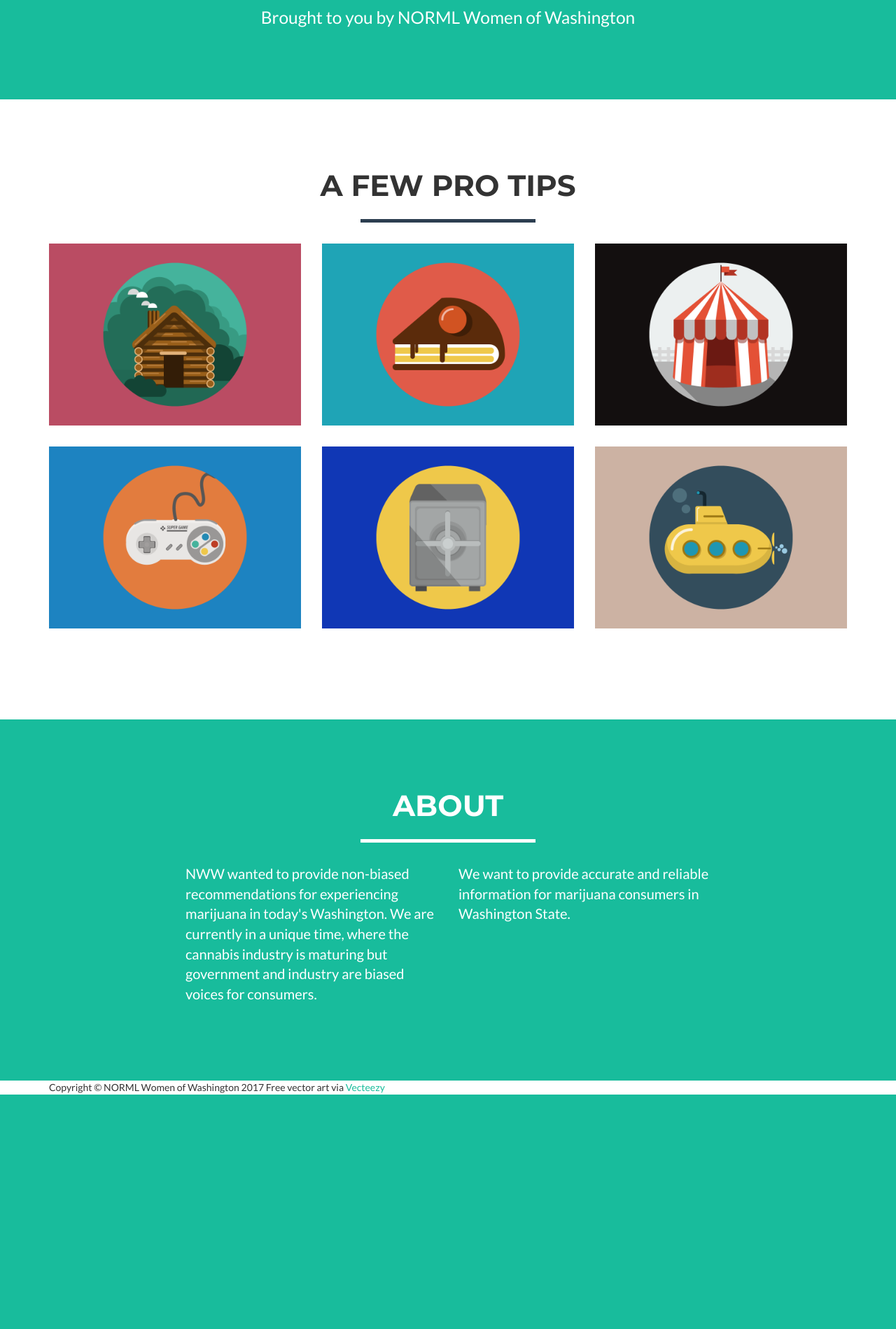
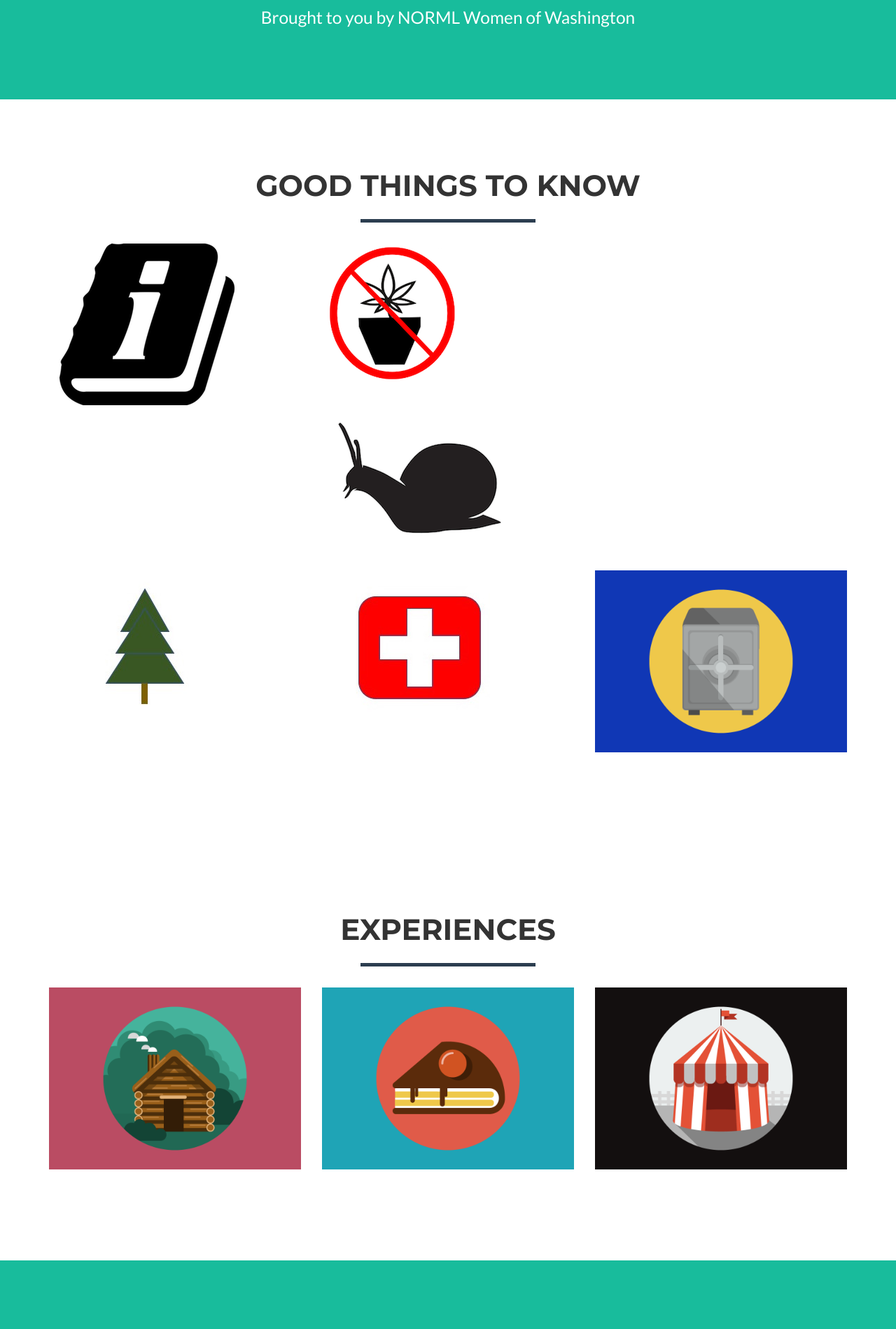
Before and after one commit to eyspahn/NWW_userguide, a Flask app: page / in a window 1280 px wide. Shown: the part 627-2526 px from the top of the page at 70% size. Before the commit the page ends 2191 px from the top, so only its background shows below. Run offline with Flask 2, Linux system fonts and the light colour scheme; some libraries are stand-ins or nearby versions.

Commit message:
Sketching out format and testing some icons

```diff
--- a/NWW_userguide/templates/index.html
+++ b/NWW_userguide/templates/index.html
@@ -87,7 +87,86 @@
         <div class="container">
             <div class="row">
                 <div class="col-lg-12 text-center">
-                    <h2>A few pro tips</h2>
+                    <h2>Good Things to Know</h2>
+                    <hr class="star-primary">
+                </div>
+            </div>
+
+            <div class="col-sm-4 portfolio-item">
+                <a href="#portfolioModal6" class="portfolio-link" data-toggle="modal">
+                    <div class="caption">
+                        <div class="caption-content">
+                            <i class="fa fa-search-plus fa-3x"></i>
+                        </div>
+                    </div>
+                    <img src="/static/img/information-icon.png" class="img-responsive" alt="">
+                </a>
+            </div>
+
+            <div class="row">
+                <div class="col-sm-4 portfolio-item">
+                    <a href="#portfolioModal1" class="portfolio-link" data-toggle="modal">
+                        <div class="caption">
+                            <div class="caption-content">
+                                <i class="fa fa-search-plus fa-3x"></i>
+                            </div>
+                        </div>
+                        <img src="/static/img/no_homegrow.png" class="img-responsive" alt="">
+                    </a>
+                </div>
+
+                <div class="col-sm-4 portfolio-item">
+                    <a href="#portfolioModal2" class="portfolio-link" data-toggle="modal">
+                        <div class="caption">
+                            <div class="caption-content">
+                                <i class="fa fa-search-plus fa-3x"></i>
+                            </div>
+                        </div>
+                        <img src="/static/img/snail.png" class="img-responsive" alt="">
+                    </a>
+                </div>
+                <div class="col-sm-4 portfolio-item">
+                    <a href="#portfolioModal3" class="portfolio-link" data-toggle="modal">
+                        <div class="caption">
+                            <div class="caption-content">
+                                <i class="fa fa-search-plus fa-3x"></i>
+                            </div>
+                        </div>
+                        <img src="/static/img/tree.jpg" class="img-responsive" alt="">
+                    </a>
+                </div>
+                <div class="col-sm-4 portfolio-item">
+                    <a href="#portfolioModal4" class="portfolio-link" data-toggle="modal">
+                        <div class="caption">
+                            <div class="caption-content">
+                                <i class="fa fa-search-plus fa-3x"></i>
+                            </div>
+                        </div>
+                        <img src="/static/img/red_white_cross.jpg" class="img-responsive" alt="">
+                    </a>
+                </div>
+                <div class="col-sm-4 portfolio-item">
+                    <a href="#portfolioModal5" class="portfolio-link" data-toggle="modal">
+                        <div class="caption">
+                            <div class="caption-content">
+                                <i class="fa fa-search-plus fa-3x"></i>
+                            </div>
+                        </div>
+                        <img src="/static/img/portfolio/safe.png" class="img-responsive" alt="">
+                    </a>
+                </div>
+
+            </div>
+        </div>
+    </section>
+
+
+    <!-- Second Grid Section -->
+    <section id="portfolio">
+        <div class="container">
+            <div class="row">
+                <div class="col-lg-12 text-center">
+                    <h2>Experiences</h2>
                     <hr class="star-primary">
                 </div>
             </div>
@@ -122,39 +201,11 @@
                         <img src="/static/img/portfolio/circus.png" class="img-responsive" alt="">
                     </a>
                 </div>
-                <div class="col-sm-4 portfolio-item">
-                    <a href="#portfolioModal4" class="portfolio-link" data-toggle="modal">
-                        <div class="caption">
-                            <div class="caption-content">
-                                <i class="fa fa-search-plus fa-3x"></i>
-                            </div>
-                        </div>
-                        <img src="/static/img/portfolio/game.png" class="img-responsive" alt="">
-                    </a>
-                </div>
-                <div class="col-sm-4 portfolio-item">
-                    <a href="#portfolioModal5" class="portfolio-link" data-toggle="modal">
-                        <div class="caption">
-                            <div class="caption-content">
-                                <i class="fa fa-search-plus fa-3x"></i>
-                            </div>
-                        </div>
-                        <img src="/static/img/portfolio/safe.png" class="img-responsive" alt="">
-                    </a>
-                </div>
-                <div class="col-sm-4 portfolio-item">
-                    <a href="#portfolioModal6" class="portfolio-link" data-toggle="modal">
-                        <div class="caption">
-                            <div class="caption-content">
-                                <i class="fa fa-search-plus fa-3x"></i>
-                            </div>
-                        </div>
-                        <img src="/static/img/portfolio/submarine.png" class="img-responsive" alt="">
-                    </a>
-                </div>
             </div>
         </div>
     </section>
+
+
 
     <!-- About Section -->
     <section class="success" id="about">
@@ -167,7 +218,7 @@
             </div>
             <div class="row">
                 <div class="col-lg-4 col-lg-offset-2">
-                    <p>NWW wanted to provide non-biased recommendations
+                    <p>NWW wants to provide non-biased recommendations
                         for experiencing marijuana in today's Washington. We are currently in
                     a unique time, where the cannabis industry is maturing but government and industry are biased voices for consumers.   </p>
                 </div>
@@ -255,25 +306,10 @@
                 <div class="row">
                     <div class="col-lg-8 col-lg-offset-2">
                         <div class="modal-body">
-                            <h2>Project Title</h2>
+                            <h2>Legal to buy & consume, illegal to grow</h2>
                             <hr class="star-primary">
-                            <img src="/static/img/portfolio/cabin.png" class="img-responsive img-centered" alt="">
-<p> If you're new to cannabis, take it slow!</p>
-                            <p>Use this area of the page to describe your project. The icon above is part of a free icon set by <a href="https://sellfy.com/p/8Q9P/jV3VZ/">Flat Icons</a>. On their website, you can download their free set with 16 icons, or you can purchase the entire set with 146 icons for only $12!</p>
-                            <ul class="list-inline item-details">
-                                <li>Client:
-                                    <strong><a href="http://startbootstrap.com">Start Bootstrap</a>
-                                    </strong>
-                                </li>
-                                <li>Date:
-                                    <strong><a href="http://startbootstrap.com">April 2014</a>
-                                    </strong>
-                                </li>
-                                <li>Service:
-                                    <strong><a href="http://startbootstrap.com">Web Development</a>
-                                    </strong>
-                                </li>
-                            </ul>
+                            <img src="/static/img/no_homegrow.png" class="img-responsive img-centered" alt="">
+                            <p>Washington does not allow homegrow, except for registered medical patients. We're working on it.</p>
                             <button type="button" class="btn btn-default" data-dismiss="modal"><i class="fa fa-times"></i> Close</button>
                         </div>
                     </div>
@@ -293,24 +329,10 @@
                 <div class="row">
                     <div class="col-lg-8 col-lg-offset-2">
                         <div class="modal-body">
-                            <h2>Project Title</h2>
+                            <h2>Go Slowly</h2>
                             <hr class="star-primary">
-                            <img src="img/portfolio/cake.png" class="img-responsive img-centered" alt="">
-                            <p>Use this area of the page to describe your project. The icon above is part of a free icon set by <a href="https://sellfy.com/p/8Q9P/jV3VZ/">Flat Icons</a>. On their website, you can download their free set with 16 icons, or you can purchase the entire set with 146 icons for only $12!</p>
-                            <ul class="list-inline item-details">
-                                <li>Client:
-                                    <strong><a href="http://startbootstrap.com">Start Bootstrap</a>
-                                    </strong>
-                                </li>
-                                <li>Date:
-                                    <strong><a href="http://startbootstrap.com">April 2014</a>
-                                    </strong>
-                                </li>
-                                <li>Service:
-                                    <strong><a href="http://startbootstrap.com">Web Development</a>
-                                    </strong>
-                                </li>
-                            </ul>
+                            <img src="/static/img/snail.png" class="img-responsive img-centered" alt="">
+                            <p>If you're new to cannbis, don't push it. Avoid concentrates, and keep edible doses to 5 or 10 mg.</p>
                             <button type="button" class="btn btn-default" data-dismiss="modal"><i class="fa fa-times"></i> Close</button>
                         </div>
                     </div>
@@ -330,24 +352,10 @@
                 <div class="row">
                     <div class="col-lg-8 col-lg-offset-2">
                         <div class="modal-body">
-                            <h2>Project Title</h2>
+                            <h2>Be Environmentally Friendly!</h2>
                             <hr class="star-primary">
-                            <img src="img/portfolio/circus.png" class="img-responsive img-centered" alt="">
-                            <p>Use this area of the page to describe your project. The icon above is part of a free icon set by <a href="https://sellfy.com/p/8Q9P/jV3VZ/">Flat Icons</a>. On their website, you can download their free set with 16 icons, or you can purchase the entire set with 146 icons for only $12!</p>
-                            <ul class="list-inline item-details">
-                                <li>Client:
-                                    <strong><a href="http://startbootstrap.com">Start Bootstrap</a>
-                                    </strong>
-                                </li>
-                                <li>Date:
-                                    <strong><a href="http://startbootstrap.com">April 2014</a>
-                                    </strong>
-                                </li>
-                                <li>Service:
-                                    <strong><a href="http://startbootstrap.com">Web Development</a>
-                                    </strong>
-                                </li>
-                            </ul>
+                            <img src="/static/img/tree.jpg" class="img-responsive img-centered" alt="">
+                            <p>Ask for sun-grown cannabis, either outdoor or greenhouse-grown.</p>
                             <button type="button" class="btn btn-default" data-dismiss="modal"><i class="fa fa-times"></i> Close</button>
                         </div>
                     </div>
@@ -367,11 +375,14 @@
                 <div class="row">
                     <div class="col-lg-8 col-lg-offset-2">
                         <div class="modal-body">
-                            <h2>Project Title</h2>
+                            <h2>Registered Medical Patients Get More</h2>
                             <hr class="star-primary">
-                            <img src="img/portfolio/game.png" class="img-responsive img-centered" alt="">
-                            <p>Use this area of the page to describe your project. The icon above is part of a free icon set by <a href="https://sellfy.com/p/8Q9P/jV3VZ/">Flat Icons</a>. On their website, you can download their free set with 16 icons, or you can purchase the entire set with 146 icons for only $12!</p>
-                            <ul class="list-inline item-details">
+                            <img src="/static/img/red_white_cross.jpg" class="img-responsive img-centered" alt="">
+                            <p> Want to know more about Medical Marijuana? Check out
+                              <a href="http://norml.org/library/recent-research-on-medical-marijuana">this resource</a>
+                                compiled by NORML deputy director Paul Armentano, full of references to medical studies.</p>
+                            <p> Unfortunately, as of early 2017, it's probably not worth becoming a registered patient.</p>
+                              <ul class="list-inline item-details">
                                 <li>Client:
                                     <strong><a href="http://startbootstrap.com">Start Bootstrap</a>
                                     </strong>
@@ -441,10 +452,15 @@
                 <div class="row">
                     <div class="col-lg-8 col-lg-offset-2">
                         <div class="modal-body">
-                            <h2>Project Title</h2>
+                            <h2>Some Definitions</h2>
                             <hr class="star-primary">
-                            <img src="img/portfolio/submarine.png" class="img-responsive img-centered" alt="">
-                            <p>Use this area of the page to describe your project. The icon above is part of a free icon set by <a href="https://sellfy.com/p/8Q9P/jV3VZ/">Flat Icons</a>. On their website, you can download their free set with 16 icons, or you can purchase the entire set with 146 icons for only $12!</p>
+                            <img src="/static/img/information-icon.png" class="img-responsive img-centered" alt="">
+                            <p>Indica</p>
+                            <p>Sativa</p>
+                            <p>Hybrid</p>
+                            <p>preroll</p>
+                            <p>edible</p>
+                            <p>concentrate</p>
                             <ul class="list-inline item-details">
                                 <li>Client:
                                     <strong><a href="http://startbootstrap.com">Start Bootstrap</a>
```
Also changed, not shown: NWW_userguide/static/img/information-icon.png (added), NWW_userguide/static/img/no_homegrow.png (added), NWW_userguide/static/img/red_white_cross.jpg (added), NWW_userguide/static/img/snail.png (added), NWW_userguide/static/img/tree.jpg (added), download_images/Free_animal_silhouettes_Vector/Free Chinchilla Vector_test.svg (added), download_images/hollow_pot_leaf.jpg (added), download_images/hollow_pot_leaf_inpot.jpg.svg (added), download_images/hollow_pot_leaf_inpot.png (added), download_images/information-icon.png (added), download_images/no_homegrow.png (added), 3 other files.
